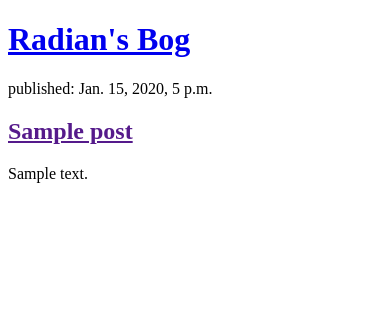
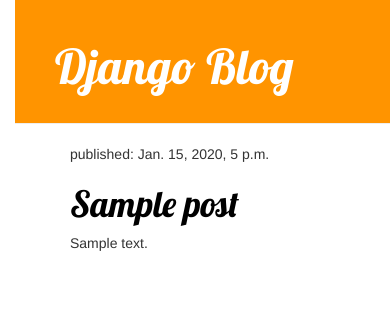
Before and after one commit to ardianpramana/djangoweb, a Django app: template blog/templates/blog/post_list.html in a window 390 px wide. Shown: the top 322 px of the page. Run offline with Django 3.2, Linux system fonts and the light colour scheme; the template is opened without the code that fills it: values that come from a table or form of the project are taken from there, others are empty; tables that the repository leaves empty hold one stand-in row (values such as "Sample post"); some libraries are stand-ins or nearby versions.

Commit message:
[ADD] djangoweb: Add some css.

```diff
--- /dev/null
+++ b/blog/static/css/blog.css
@@ -0,0 +1,55 @@
+h1 a {
+	color: #FCA205;
+	font-family: 'Lobster';
+}
+
+body {
+    padding-left: 15px;
+}
+
+.page-header {
+    background-color: #ff9400;
+    margin-top: 0;
+    padding: 20px 20px 20px 40px;
+}
+
+.page-header h1, .page-header h1 a, .page-header h1 a:visited, .page-header h1 a:active {
+    color: #ffffff;
+    font-size: 36pt;
+    text-decoration: none;
+}
+
+.content {
+    margin-left: 40px;
+}
+
+h1, h2, h3, h4 {
+    font-family: 'Lobster', cursive;
+}
+
+.date {
+    color: #828282;
+}
+
+.save {
+    float: right;
+}
+
+.post-form textarea, .post-form input {
+    width: 100%;
+}
+
+.top-menu, .top-menu:hover, .top-menu:visited {
+    color: #ffffff;
+    float: right;
+    font-size: 26pt;
+    margin-right: 20px;
+}
+
+.post {
+    margin-bottom: 70px;
+}
+
+.post h1 a, .post h1 a:visited {
+    color: #000000;
+}
--- a/blog/templates/blog/post_list.html
+++ b/blog/templates/blog/post_list.html
@@ -1,31 +1,30 @@
-<!DOCTYPE html>
+{% load staticfiles %}
 <html>
     <head>
-        <title>Radian's Bog</title>
+        <title>Django Blog</title>
+        <link rel="stylesheet" href="//maxcdn.bootstrapcdn.com/bootstrap/3.2.0/css/bootstrap.min.css">
+        <link rel="stylesheet" href="//maxcdn.bootstrapcdn.com/bootstrap/3.2.0/css/bootstrap-theme.min.css">
+        <link rel="stylesheet" href="{% static 'css/blog.css' %}">
+        <link href="//fonts.googleapis.com/css?family=Lobster&subset=latin,latin-ext" rel="stylesheet" type="text/css">
     </head>
     <body>
-        <div>
-            <h1><a href="/">Radian's Bog</a></h1>
+        <div class="page-header">
+            <h1><a href="/">Django Blog</a></h1>
         </div>
 
-        {% for post in posts %}
-        	<div>
-        		<p>published: {{ post.published_date }}</p>
-        		<h2><a href="">{{ post.title }}</a></h2>
-        		<p>{{ post.text|linebreaksbr }}</p>
-        	</div>
-        {% endfor %}
-
-        <!-- <div>
-            <p>published: 14.06.2014, 12:14</p>
-            <h2><a href="">My first post</a></h2>
-            <p>Aenean eu leo quam. Pellentesque ornare sem lacinia quam venenatis vestibulum. Donec id elit non mi porta gravida at eget metus. Fusce dapibus, tellus ac cursus commodo, tortor mauris condimentum nibh, ut fermentum massa justo sit amet risus.</p>
+        <div class="content container">
+            <div class="row">
+                <div class="col-md-8">
+                    {% for post in posts %}
+                        <div class="post">
+                            <p>published: {{ post.published_date }}</p>
+                            <h1><a href="">{{ post.title }}</a></h1>
+                            <p>{{ post.text|linebreaksbr }}</p>
+                        </div>
+                    {% endfor %}
+                </div>
+            </div>
         </div>
 
-        <div>
-            <p>published: 14.06.2014, 12:14</p>
-            <h2><a href="">My second post</a></h2>
-            <p>Aenean eu leo quam. Pellentesque ornare sem lacinia quam venenatis vestibulum. Donec id elit non mi porta gravida at eget metus. Fusce dapibus, tellus ac cursus commodo, tortor mauris condimentum nibh, ut f.</p>
-        </div> -->
     </body>
 </html>
--- a/mysite/settings.py
+++ b/mysite/settings.py
@@ -119,3 +119,4 @@ USE_TZ = True
 # https://docs.djangoproject.com/en/1.11/howto/static-files/
 
 STATIC_URL = '/static/'
+STATIC_ROOT = os.path.join(BASE_DIR, 'static')
```
